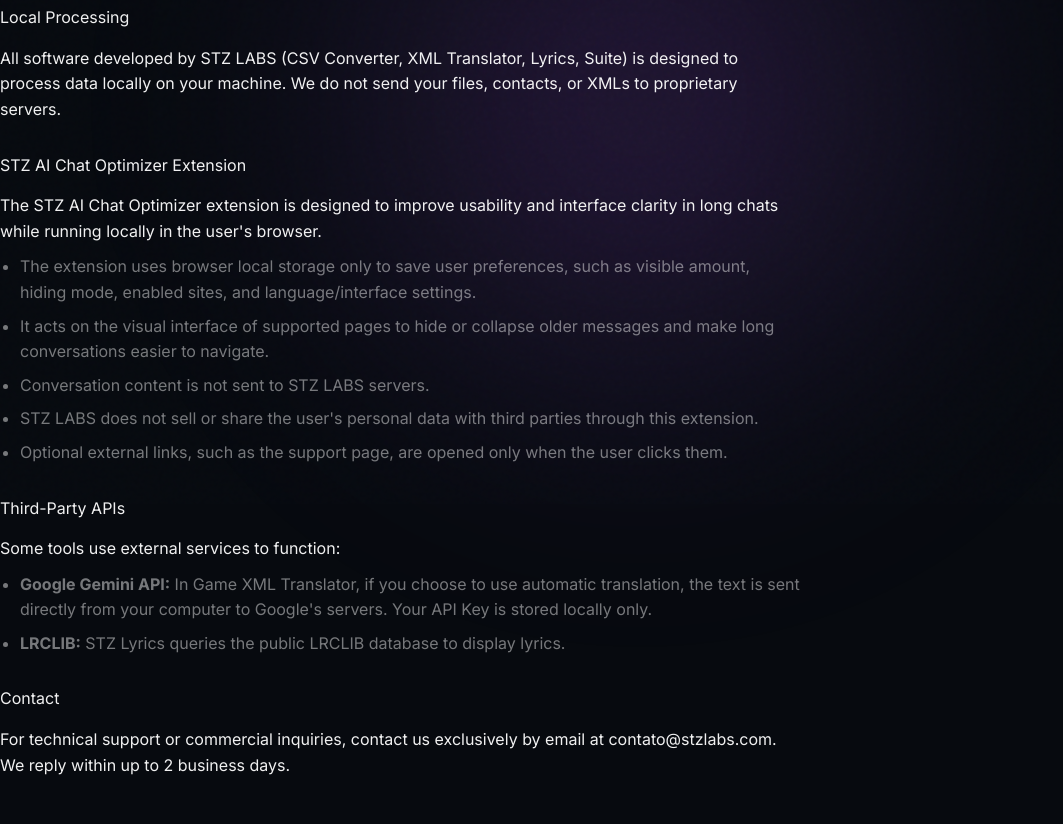
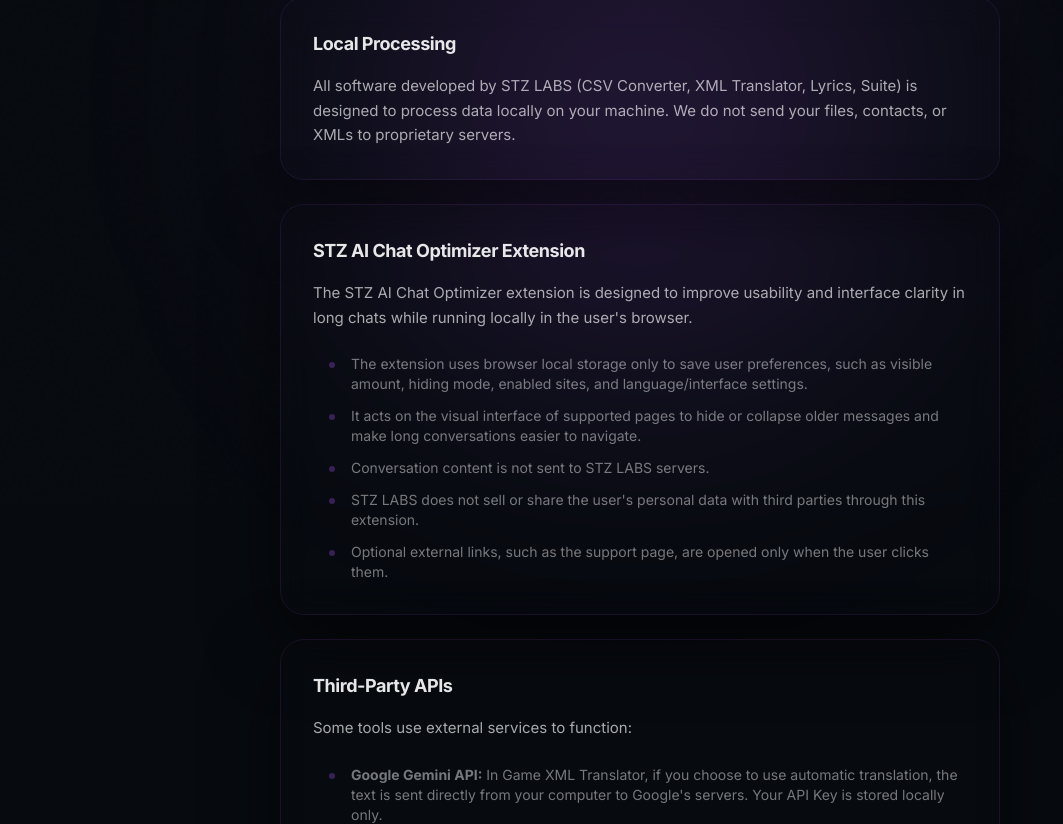
Before and after one commit to starzynhobr/stz-labs, a Next.js app: page /privacy in a window 1280 px wide. Shown: the part 296-1120 px from the top of the page, without its empty margins (0-1063 px from the left). Built offline with nearby package versions, Linux system fonts and the light colour scheme.

Commit message:
feat(ui): expand visual system to privacy page and final institucional cleanup

```diff
--- a/app/privacy/page.js
+++ b/app/privacy/page.js
@@ -18,98 +18,61 @@
 
 export default function PrivacyPage() {
     return (
-        <div
-            className="app-shell"
-            style={{
-                minHeight: '100vh',
-                padding: '70px 0 80px',
-            }}
-        >
-            <section className="product-hero" style={{ padding: '120px 0 60px' }}>
-                <div className="container">
-                    <TranslatedText as="h1" i18nKey="privacy.title" />
-                    <TranslatedText as="p" i18nKey="privacy.subtitle" />
-                </div>
+        <main className="min-h-screen bg-transparent pt-32 pb-24 relative overflow-hidden">
+            <section className="relative w-full max-w-4xl mx-auto px-6 mb-16 text-center">
+                <TranslatedText as="h1" className="text-4xl md:text-5xl font-bold tracking-tighter text-[var(--text-heading)] mb-6" i18nKey="privacy.title" />
+                <TranslatedText as="p" className="text-base md:text-lg text-[var(--text-secondary)] leading-relaxed max-w-2xl mx-auto" i18nKey="privacy.subtitle" />
             </section>
 
-            <section className="products">
-                <div className="container" style={{ maxWidth: '800px' }}>
-                    <article className="card" style={{ marginBottom: '30px' }}>
-                        <h3 style={{ marginBottom: '15px' }}>
+            <section className="container max-w-3xl mx-auto px-6 space-y-6">
+                {/* Local Card */}
+                <article className="p-8 rounded-[var(--radius-card)] bg-[var(--surface-primary)] backdrop-blur-[var(--backdrop-blur)] border [border-color:var(--border-subtle)] shadow-[var(--shadow)]">
+                    <h3 className="text-lg font-bold text-[var(--text-heading)] mb-4 tracking-tight">
                         <TranslatedText as="span" i18nKey="privacy.local_title" />
                     </h3>
-                        <p className="text-muted">
-                            <TranslatedText as="span" i18nKey="privacy.local_desc" />
-                        </p>
+                    <TranslatedText as="p" className="text-[var(--text-secondary)] leading-relaxed text-[15px]" i18nKey="privacy.local_desc" />
                 </article>
 
-                    <article className="card" style={{ marginBottom: '30px' }}>
-                        <h3 style={{ marginBottom: '15px' }}>
+                {/* Extension Card */}
+                <article className="p-8 rounded-[var(--radius-card)] bg-[var(--surface-primary)] backdrop-blur-[var(--backdrop-blur)] border [border-color:var(--border-subtle)] shadow-[var(--shadow)]">
+                    <h3 className="text-lg font-bold text-[var(--text-heading)] mb-4 tracking-tight">
                         <TranslatedText as="span" i18nKey="privacy.extension_title" />
                     </h3>
-                        <p className="text-muted">
-                            <TranslatedText as="span" i18nKey="privacy.extension_desc" />
-                        </p>
-                        <ul
-                            style={{
-                                listStyle: 'disc',
-                                marginLeft: '20px',
-                                color: 'var(--text-muted)',
-                                marginTop: '10px',
-                            }}
-                        >
-                            <li style={{ marginBottom: '8px' }}>
-                                <TranslatedText as="span" i18nKey="privacy.extension_item_1" />
+                    <TranslatedText as="p" className="text-[var(--text-secondary)] leading-relaxed text-[15px] mb-6" i18nKey="privacy.extension_desc" />
+                    <ul className="space-y-3 ml-4">
+                        {[1, 2, 3, 4, 5].map((num) => (
+                            <li key={num} className="flex items-start gap-4 text-sm text-[var(--text-muted)] group">
+                                <span className="w-1.5 h-1.5 rounded-full bg-[var(--accent)]/30 mt-2 shrink-0 group-hover:bg-[var(--accent)] transition-colors" />
+                                <TranslatedText as="span" i18nKey={`privacy.extension_item_${num}`} />
                             </li>
-                            <li style={{ marginBottom: '8px' }}>
-                                <TranslatedText as="span" i18nKey="privacy.extension_item_2" />
-                            </li>
-                            <li style={{ marginBottom: '8px' }}>
-                                <TranslatedText as="span" i18nKey="privacy.extension_item_3" />
-                            </li>
-                            <li style={{ marginBottom: '8px' }}>
-                                <TranslatedText as="span" i18nKey="privacy.extension_item_4" />
-                            </li>
-                            <li>
-                                <TranslatedText as="span" i18nKey="privacy.extension_item_5" />
-                            </li>
+                        ))}
                     </ul>
                 </article>
 
-                    <article className="card" style={{ marginBottom: '30px' }}>
-                        <h3 style={{ marginBottom: '15px' }}>
+                {/* API Card */}
+                <article className="p-8 rounded-[var(--radius-card)] bg-[var(--surface-primary)] backdrop-blur-[var(--backdrop-blur)] border [border-color:var(--border-subtle)] shadow-[var(--shadow)]">
+                    <h3 className="text-lg font-bold text-[var(--text-heading)] mb-4 tracking-tight">
                         <TranslatedText as="span" i18nKey="privacy.api_title" />
                     </h3>
-                        <p className="text-muted">
-                            <TranslatedText as="span" i18nKey="privacy.api_desc" />
-                        </p>
-                        <ul
-                            style={{
-                                listStyle: 'disc',
-                                marginLeft: '20px',
-                                color: 'var(--text-muted)',
-                                marginTop: '10px',
-                            }}
-                        >
-                            <li style={{ marginBottom: '8px' }}>
-                                <TranslatedHtml as="span" i18nKey="privacy.api_list_gemini" />
+                    <TranslatedText as="p" className="text-[var(--text-secondary)] leading-relaxed text-[15px] mb-6" i18nKey="privacy.api_desc" />
+                    <ul className="space-y-4 ml-4">
+                        {['gemini', 'lrclib'].map((api) => (
+                            <li key={api} className="flex items-start gap-4 text-sm text-[var(--text-muted)] group">
+                                <span className="w-1.5 h-1.5 rounded-full bg-[var(--accent)]/30 mt-2 shrink-0 group-hover:bg-[var(--accent)] transition-colors" />
+                                <TranslatedHtml as="span" className="[&_a]:text-[var(--accent)] [&_a]:underline-offset-4 [&_a:hover]:underline [&_a]:transition-colors" i18nKey={`privacy.api_list_${api}`} />
                             </li>
-                            <li>
-                                <TranslatedHtml as="span" i18nKey="privacy.api_list_lrclib" />
-                            </li>
+                        ))}
                     </ul>
                 </article>
 
-                    <article className="card">
-                        <h3 style={{ marginBottom: '15px' }}>
+                {/* Contact Card */}
+                <article className="p-8 rounded-[var(--radius-card)] bg-[var(--surface-primary)] backdrop-blur-[var(--backdrop-blur)] border [border-color:var(--border-subtle)] shadow-[var(--shadow)] border-l-4 [border-left-color:var(--accent)]">
+                    <h3 className="text-lg font-bold text-[var(--text-heading)] mb-4 tracking-tight">
                         <TranslatedText as="span" i18nKey="privacy.contact_title" />
                     </h3>
-                        <p className="text-muted">
-                            <TranslatedText as="span" i18nKey="privacy.contact_desc" />
-                        </p>
+                    <TranslatedText as="p" className="text-[var(--text-secondary)] leading-relaxed text-[15px]" i18nKey="privacy.contact_desc" />
                 </article>
-                </div>
             </section>
-        </div>
+        </main>
     );
 }
```
Lines whose indentation alone changed are shown as unchanged.
